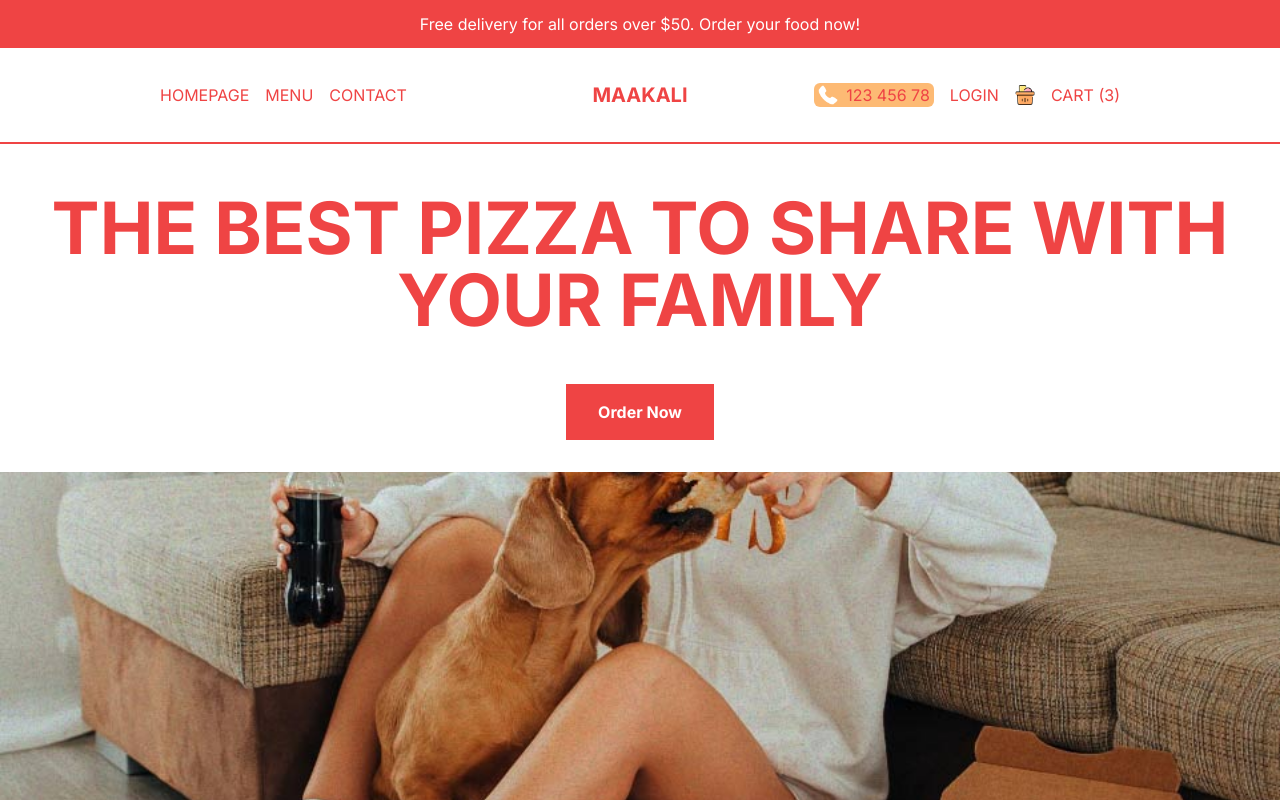
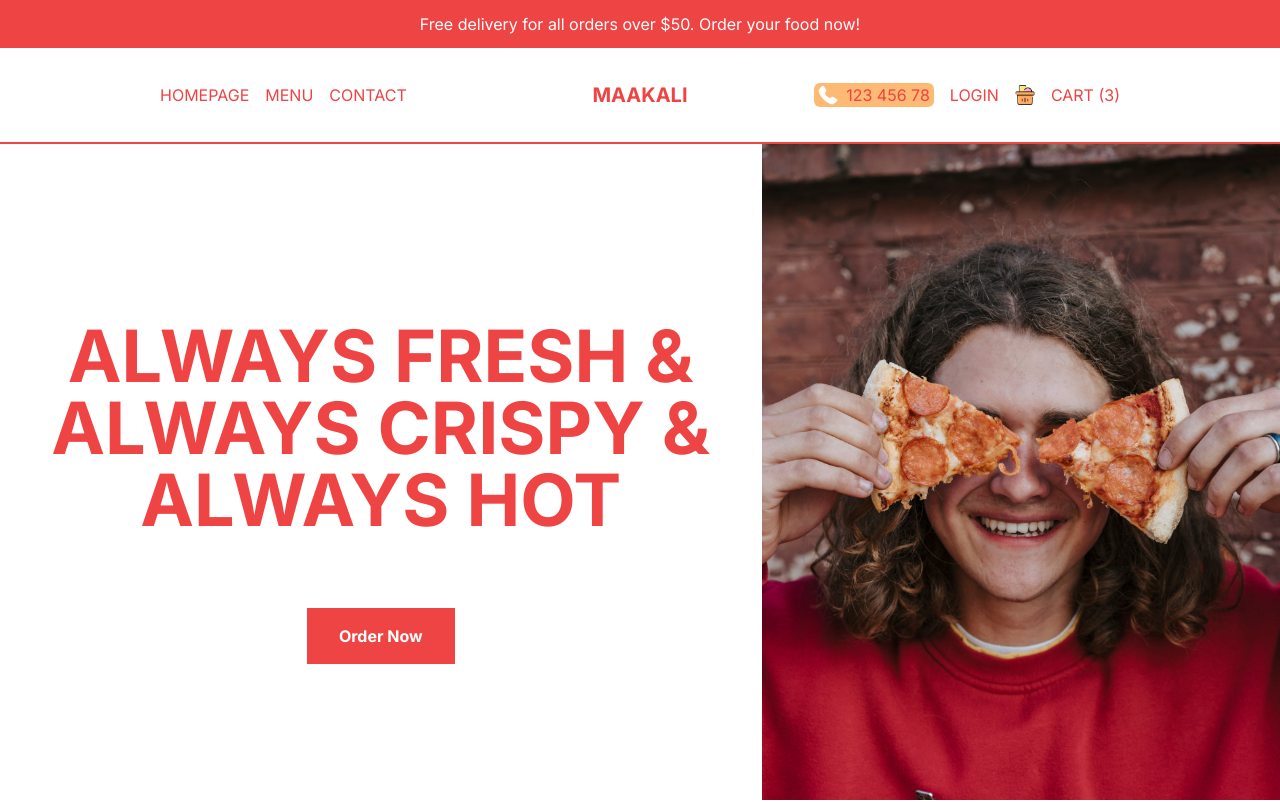
Before and after one commit to Svmpankaj/Restaurant-Food-Delivery-App, a Next.js app: page / in a window 1280 px wide. Shown: the top 802 px of the page. Built offline with nearby package versions, Linux system fonts and the light colour scheme.

Commit message:
image component is fixed

```diff
--- a/src/components/Slider.tsx
+++ b/src/components/Slider.tsx
@@ -23,25 +23,26 @@ const data = [
 const Slider = () => {
   const [currentSlide, setCurrentSlide] = useState(0);
 
-  useEffect(() => {
-    const interval = setInterval(
-      () =>
-        setCurrentSlide((prev) => (prev === data.length - 1 ? 0 : prev + 1)),
-      2000
-    );
-    return () => clearInterval(interval);
-  }, []);
+  // useEffect(() => {
+  //   const interval = setInterval(
+  //     () =>
+  //       setCurrentSlide((prev) => (prev === data.length - 1 ? 0 : prev + 1)),
+  //     2000
+  //   );
+  //   return () => clearInterval(interval);
+  // }, []);
+
   return (
-    <div className="flex flex-col h-[calc(100vh-6rem)] md:h-[calc(100vh-9rem)]">
+    <div className="flex flex-col h-[calc(100vh-6rem)] md:h-[calc(100vh-9rem)] lg:flex-row">
       {/* TEXT CONTAINER  */}
-      <div className="h-1/2 flex items-center justify-center flex-col gap-8 text-red-500 font-bold">
-        <h1 className="text-5xl text-center uppercase p-4 md:text-6xl xl:text-7xl">
+      <div className="h-1/2 flex items-center justify-center flex-col gap-8 text-red-500 font-bold lg:h-full">
+        <h1 className="text-5xl text-center uppercase p-4 md:p-10 md:text-6xl xl:text-7xl">
           {data[currentSlide].title}
         </h1>
         <button className="bg-red-500 text-white py-4 px-8">Order Now</button>
       </div>
       {/* IMAGE CONTAINER  */}
-      <div className="w-full h-1/2 relative">
+      <div className="w-full h-1/2 relative lg:h-full">
         <Image
           src={data[currentSlide].image}
           alt=""
```
